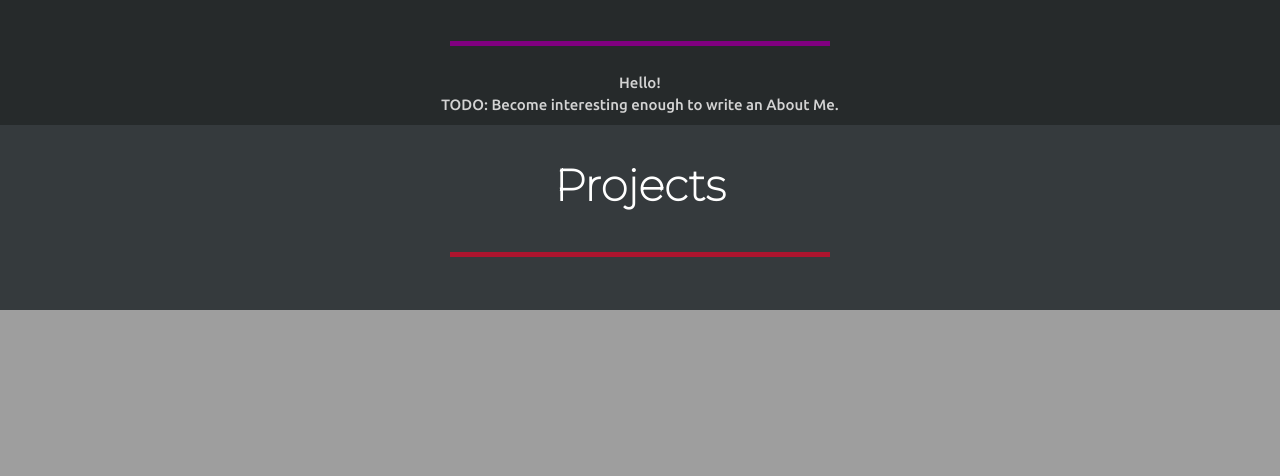
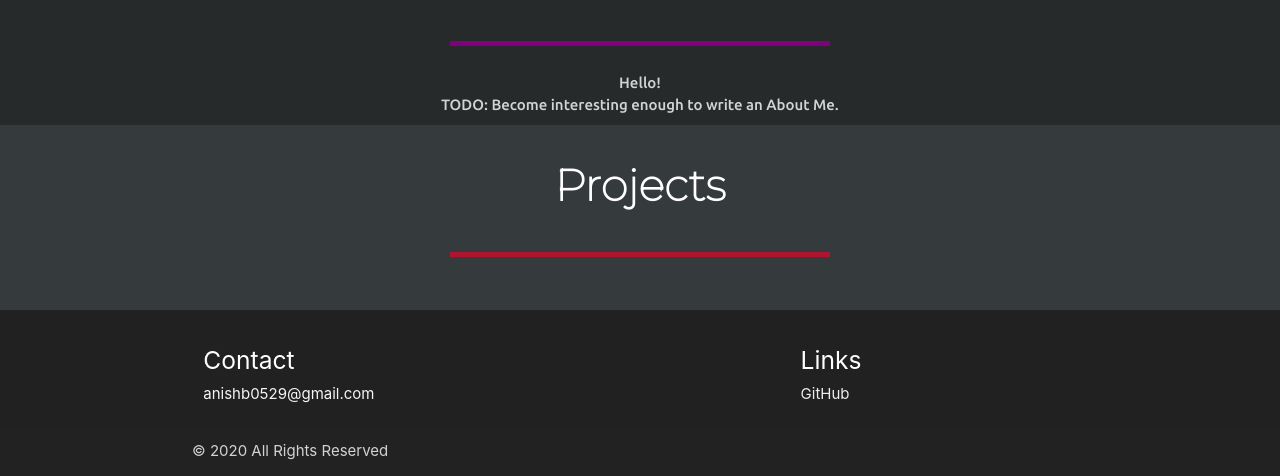
Before and after one commit to AB0529/django-personal-site, a Django app: template home/templates/home.html in a window 1280 px wide. Shown: the part 1046-1522 px from the top of the page. Before the commit the page ends 1356 px from the top, so only its background shows below. Run offline with Django 3.2, Linux system fonts and the light colour scheme; the template is opened without the code that fills it, so the values that code supplies are empty.

Commit message:
Added copyright notice and fixed soruce url

```diff
--- a/home/templates/base.html
+++ b/home/templates/base.html
@@ -18,7 +18,7 @@
     <nav class="transparent z-depth-0">
       <div class="nav-wrapper">
         <!-- Logo -->
-        <a class="brand-logo" href="{% url 'home' %}"><strong>Anish B.</strong></a>
+        <a class="brand-logo" href="#"><strong>Anish B.</strong></a>
         <a href="#" class="sidenav-trigger" data-target="mobile-nav">
           <i class="material-icons">menu</i>
         </a>
--- a/home/templates/home.html
+++ b/home/templates/home.html
@@ -37,4 +37,28 @@
         </div>
     </div>
 </div>
+<!-- Footer -->
+
+<footer class="page-footer grey darken-4" id="footer">
+    <div class="container">
+      <div class="row">
+        <div class="col l6 s12">
+          <h5 class="white-text">Contact</h5>
+          <a class="grey-text text-lighten-4" href="#footer">anishb0529@gmail.com</a>
+        </div>
+        <div class="col l4 offset-l2 s12">
+          <h5 class="white-text">Links</h5>
+          <ul>
+            <li><a class="grey-text text-lighten-3" href="https://github.com/AB0529">GitHub</a></li>
+          </ul>
+        </div>
+      </div>
+    </div>
+    <div class="footer-copyright">
+      <div class="container">
+      © 2020 All Rights Reserved
+      <!-- <a class="grey-text text-lighten-4 right" href="#!">More Links</a> -->
+      </div>
+    </div>
+  </footer>
 {% endblock %}
--- a/home/views.py
+++ b/home/views.py
@@ -17,7 +17,7 @@ def home(req):
     g = Github(settings.GH_TOKEN)
     # Build all projects into html string
     projects_html = [build_project_html(
-        repo.language, repo.name, 'No description' if not repo.description else repo.description, repo.url
+        repo.language, repo.name, 'No description' if not repo.description else repo.description, f'https://github.com/{repo.full_name}'
     ) for repo in g.get_user().get_repos()]
 
     # Send projects html
```
